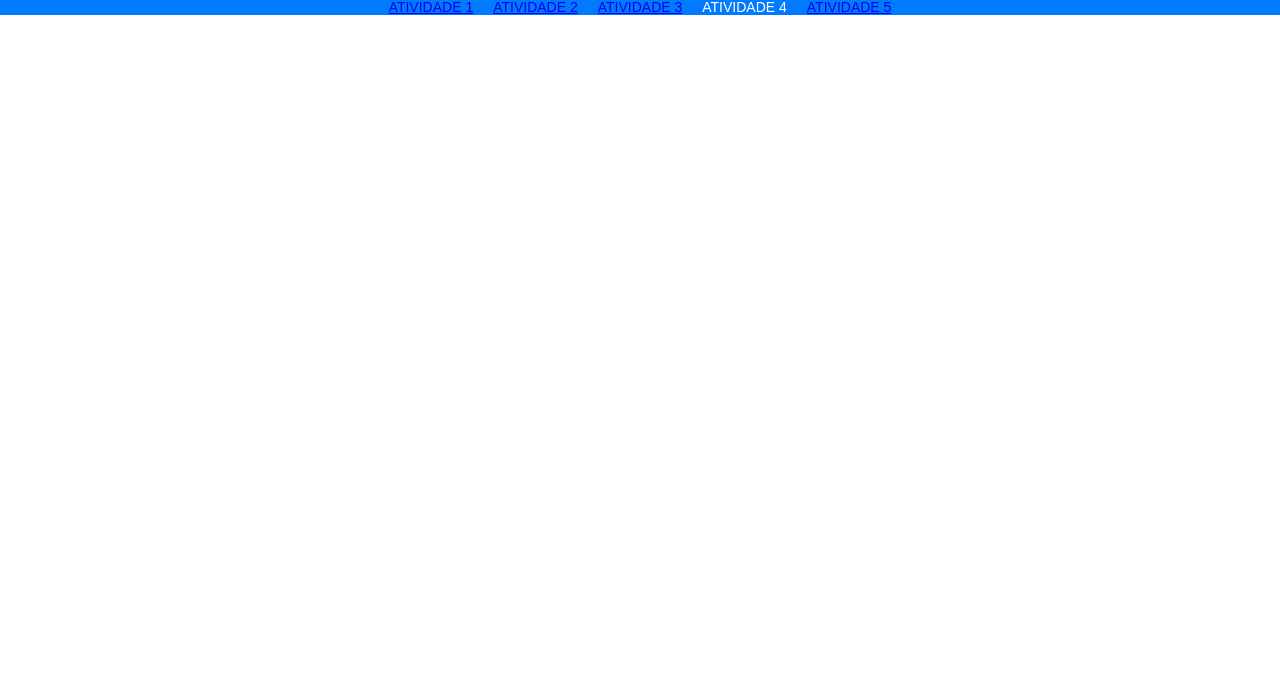
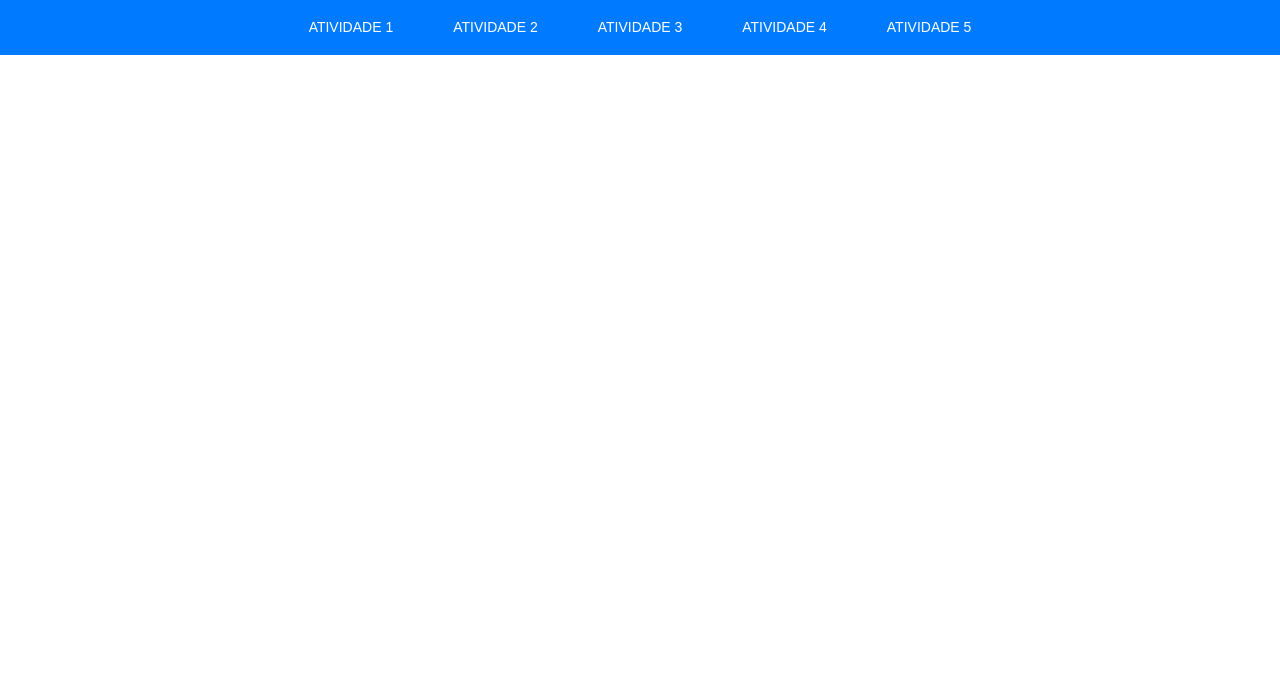
Before and after one commit to 7chaylon/Trabalho-algoritimo, a plain HTML site: page Atividade 6/index.html in a window 1280 px wide. Shown: the part 101-800 px from the top of the page. Drawn offline with Linux system fonts and the light colour scheme.

Commit message:
Update style.css

```diff
--- a/Atividade 6/style.css
+++ b/Atividade 6/style.css
@@ -39,9 +39,24 @@ body {
   background-color: #0080c1;
   color: white;
 }
+.atividade4 {
+  margin: 20px;
+}
+.atividade5 {
+  margin: 20px;
+}
+.atividade1 {
+  margin: 20px;
+}
+.atividade2 {
+  margin: 20px;
+}
+.atividade3 {
+  margin: 20px;
+}
 .nav {
-  padding-right: 15px;
-  padding-left: 15px;
+  padding-right: 50px;
+  padding-left: 50px;
   margin-right: auto;
   margin-left: auto;
 }
@@ -50,38 +65,36 @@ body {
   gap: 20px;
   display: flex;
   justify-content: center;
-  color: #fff;
   font-size: 14px;
-  background-color: #007bff;
   color: white;
   cursor: pointer;
-  transition: background-color 0.3s, color 0.3s;
+  transition: 0.5s;
 }
-.aprender-crescer:hover {
+.atividade5:hover {
   background-color: #0080c1;
   color: white;
 }
-.imprensa:hover {
+.atividade4:hover {
   background-color: #0080c1;
   color: white;
 }
-.incubadora:hover {
+.atividade1:hover {
   background-color: #0080c1;
   color: white;
 }
-.inclusao:hover {
+
+.atividade2:hover {
   background-color: #0080c1;
   color: white;
 }
-.portal:hover {
+
+.atividade3:hover {
   background-color: #0080c1;
   color: white;
 }
-.maker:hover {
-  background-color: #0080c1;
+a:link {
+  text-decoration: none;
   color: white;
+  background-color: #007bff;
+  transition: 0.5s;
 }
-.sudotec:hover {
-  background-color: #0080c1;
-  color: white;
-}
```
